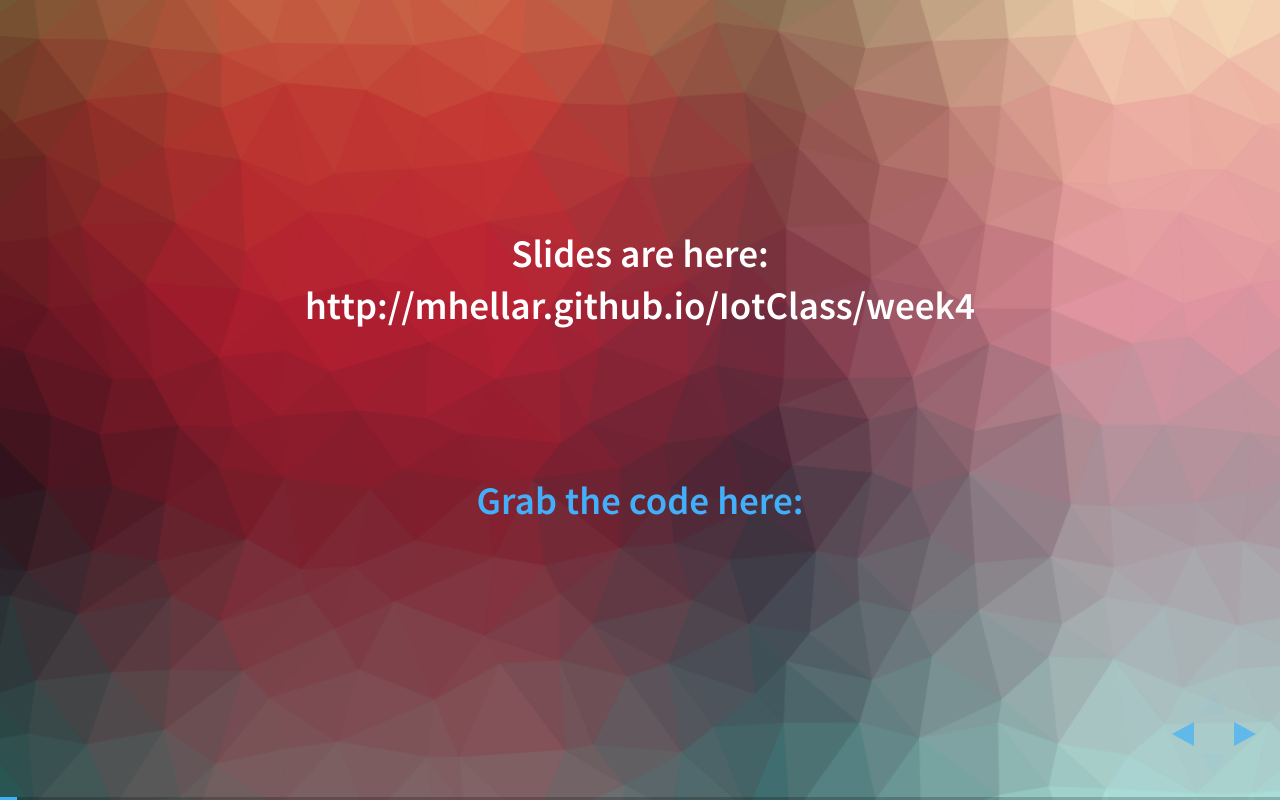
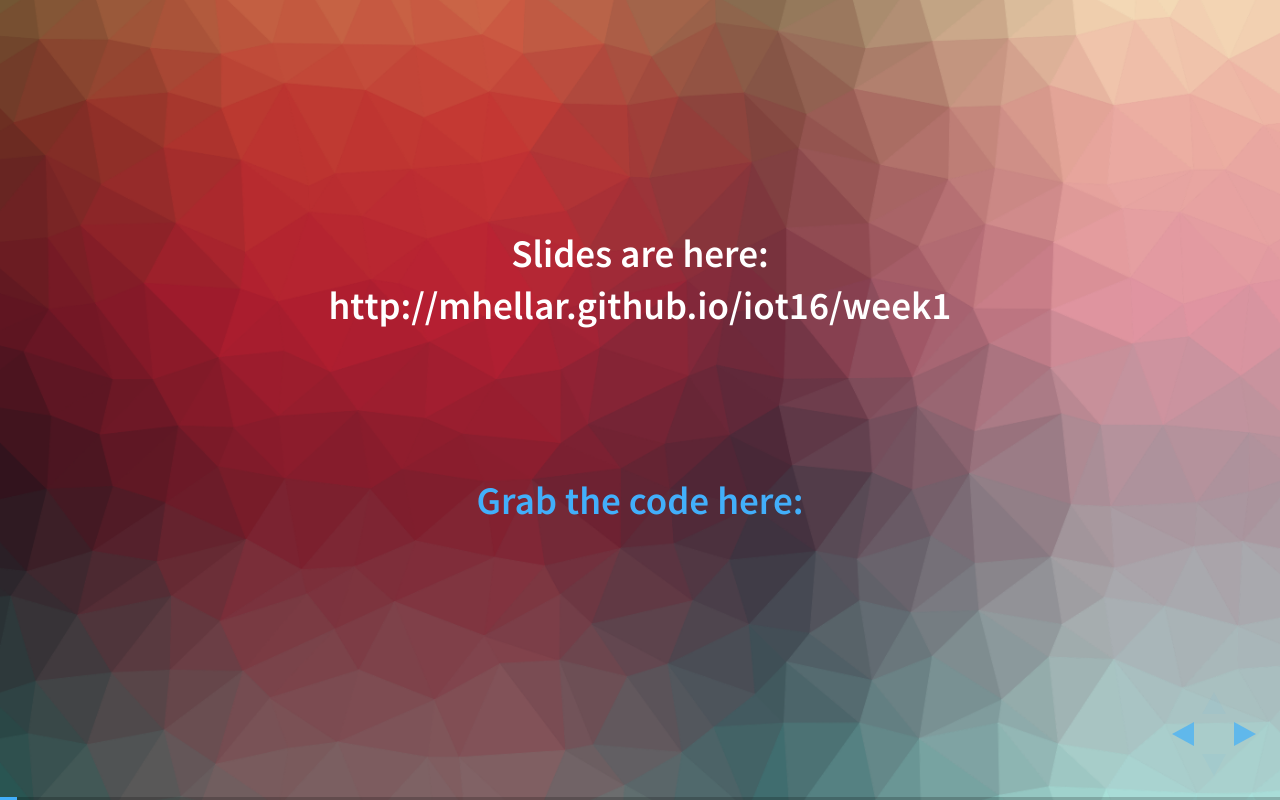
Before and after one commit to mhellar/AAUIot2016, a website: page week1/index.html in a window 1280 px wide. Both pictures are taken after a click on the element 1251 px from the left and 734 px from the top of the page. Drawn offline with Linux system fonts and the light colour scheme.

Commit message:
fixed link

```diff
--- a/week1/index.html
+++ b/week1/index.html
@@ -38,7 +38,7 @@
                 </section>
 
                 <section data-background="img/background.png" data-background-transition="zoom">
-                    <p><b>Slides are here: <br>http://mhellar.github.io/IotClass/week4</b></p>
+                    <p><b>Slides are here: <br>http://mhellar.github.io/iot16/week1</b></p>
                     <br>
                     <p><b><br><a href="https://github.com/mhellar/iot16/blob/master/week1/arduinoday1code.zip?raw=true">Grab the code here: </a></b></p>
                 </section>
```
